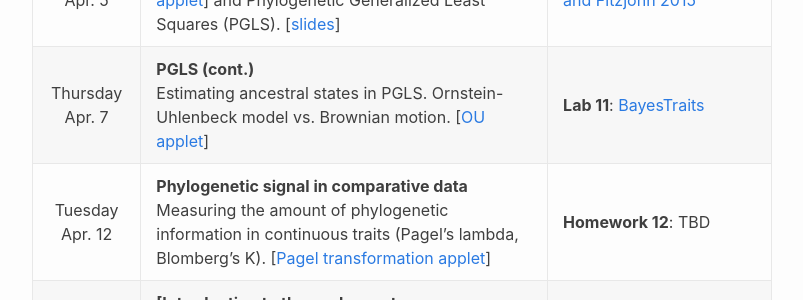
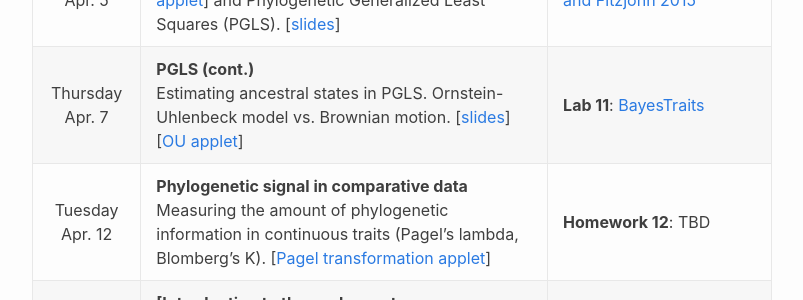
Before and after one commit to plewis/plewis.github.io, a Jekyll site: the page built from phylogenetics/phylogenetics2022.md, in a window 1280 px wide and 900 px high, scrolled down 3793 px. Shown: the part 153-453 px from the top of the window, without its empty margins (238-1041 px from the left). Built offline with Jekyll 4.4.1, drawn with Linux system fonts in a browser that asks for light colours; emoji names are drawn with the system emoji font.

Commit message:
added lecture slides for april 7

```diff
--- a/phylogenetics/phylogenetics2022.md
+++ b/phylogenetics/phylogenetics2022.md
@@ -40,7 +40,7 @@ Thursday Mar. 24        | **Discrete morphological models**<br/>Introduction to
 Tuesday Mar. 29         | **Polytomies; Pagel's test**<br/> Polytomies and the star tree paradox; reversiblep-jump MCMC; Pagel’s (1994) test for correlated evolution. \[[polytomy slides](https://hydrodictyon.eeb.uconn.edu/people/plewis/courses/phylogenetics/lectures/2022/Polytomies.pdf)\] \[[Pagel slides](https://hydrodictyon.eeb.uconn.edu/people/plewis/courses/phylogenetics/lectures/2022/Pagel.pdf)\]| **Homework 10**: [Mk model and conditioning on variability](/hw10/)
 Thursday Mar. 31         | **Stochastic character mapping**<br/> An alternative to Pagel’s (1994) test for assessing whether correlation among characters goes beyond what is expected from inheritance alone. \[[slides](https://hydrodictyon.eeb.uconn.edu/people/plewis/courses/phylogenetics/lectures/2022/StochasticMapping.pdf)\] \[[additional slides](https://hydrodictyon.eeb.uconn.edu/people/plewis/courses/phylogenetics/lectures/2022/StochasticMapping2.pdf)\] | **Lab 10**: [RevBayes (discrete morphology analyses)](/morph/)
 <a name="today"/>Tuesday Apr. 5          | **Evolutionary Correlation: Continuous Traits**<br/> Independent Contrasts \[[slides](https://hydrodictyon.eeb.uconn.edu/people/plewis/courses/phylogenetics/lectures/2022/IndependentContrasts.pdf)\] \[[Brownian Motion applet](/applets/ou/)\] and Phylogenetic Generalized Least Squares (PGLS). \[[slides](https://hydrodictyon.eeb.uconn.edu/people/plewis/courses/phylogenetics/lectures/2022/PGLS1.pdf)\] | **Homework 11**: [Maddison and Fitzjohn 2015](/hw11/)
-Thursday Apr. 7         | **PGLS (cont.)**<br/> Estimating ancestral states in PGLS. Ornstein-Uhlenbeck model vs. Brownian motion. \[[OU applet](/applets/ou/)\] | **Lab 11**: [BayesTraits](/bayes-traits/)
+Thursday Apr. 7         | **PGLS (cont.)**<br/> Estimating ancestral states in PGLS. Ornstein-Uhlenbeck model vs. Brownian motion. \[[slides](https://hydrodictyon.eeb.uconn.edu/people/plewis/courses/phylogenetics/lectures/2022/PGLS2.pdf)\] \[[OU applet](/applets/ou/)\] | **Lab 11**: [BayesTraits](/bayes-traits/)
 Tuesday Apr. 12         | **Phylogenetic signal in comparative data**<br/> Measuring the amount of phylogenetic information in continuous traits (Pagel’s lambda, Blomberg’s K). \[[Pagel transformation applet](/applets/pagel/)\] | **Homework 12**: TBD
 Thursday Apr. 14        | **[Introduction to the coalescent**<br/>Just enough coalescent theory to understand the multispecies coalescent used to estimate species trees given possibly conflicting gene trees. | **Lab 12**: APE
 Tuesday Apr. 19         | **Species Tree Estimation (cont.)**<br/> Deep coalescence, incomplete lineage sorting, gene tree discordance due to ILS, estimating species trees using the multispecies coalescent. The SVDQuartets and ASTRAL species tree methods. | **Homework 13**: TBD
```
